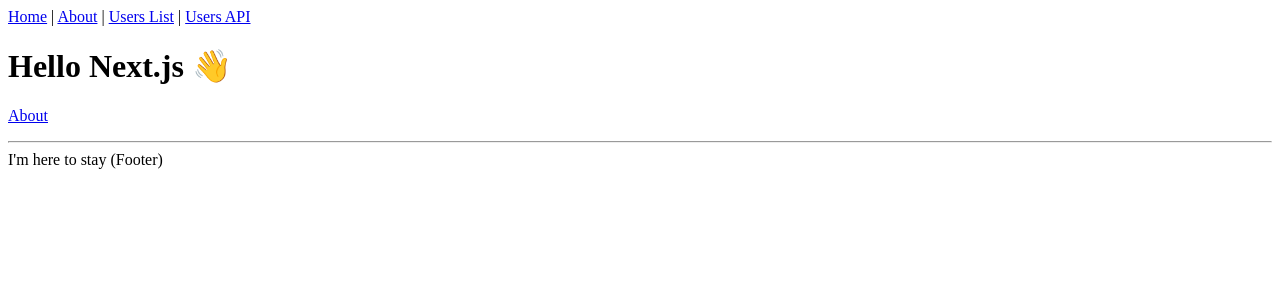
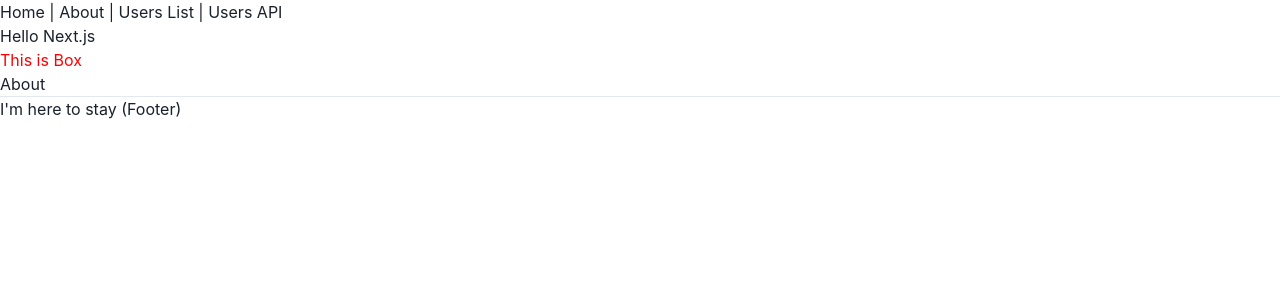
Before and after one commit to Rock-Paper-Queens/way-of-developer-client, a Next.js app: page / in a window 1280 px wide. Shown: the top 300 px of the page. Built offline with nearby package versions, Linux system fonts and the light colour scheme.

Commit message:
[setup] chakra-ui setup

```diff
--- /dev/null
+++ b/pages/_app.tsx
@@ -0,0 +1,13 @@
+import { AppProps } from 'next/app';
+import { ReactElement } from 'react';
+import { ChakraProvider } from '@chakra-ui/react';
+
+const App = ({ Component, pageProps }: AppProps): ReactElement => {
+  return (
+    <ChakraProvider>
+      <Component {...pageProps} />
+    </ChakraProvider>
+  );
+};
+
+export default App;
--- a/pages/index.tsx
+++ b/pages/index.tsx
@@ -1,15 +1,17 @@
-import Link from 'next/link'
-import Layout from '../components/Layout'
+import Link from 'next/link';
+import Layout from '../components/Layout';
+import { Box } from '@chakra-ui/react';
 
 const IndexPage = () => (
   <Layout title="Home | Next.js + TypeScript Example">
-    <h1>Hello Next.js 👋</h1>
+    <h1>Hello Next.js</h1>
+    <Box color="red">This is Box</Box>
     <p>
       <Link href="/about">
         <a>About</a>
       </Link>
     </p>
   </Layout>
-)
+);
 
-export default IndexPage
+export default IndexPage;
```
Also changed, not shown: package.json (+7 -0 lines), .eslintrc.js, 1 other file (tests, documents, lock files or other folders).
